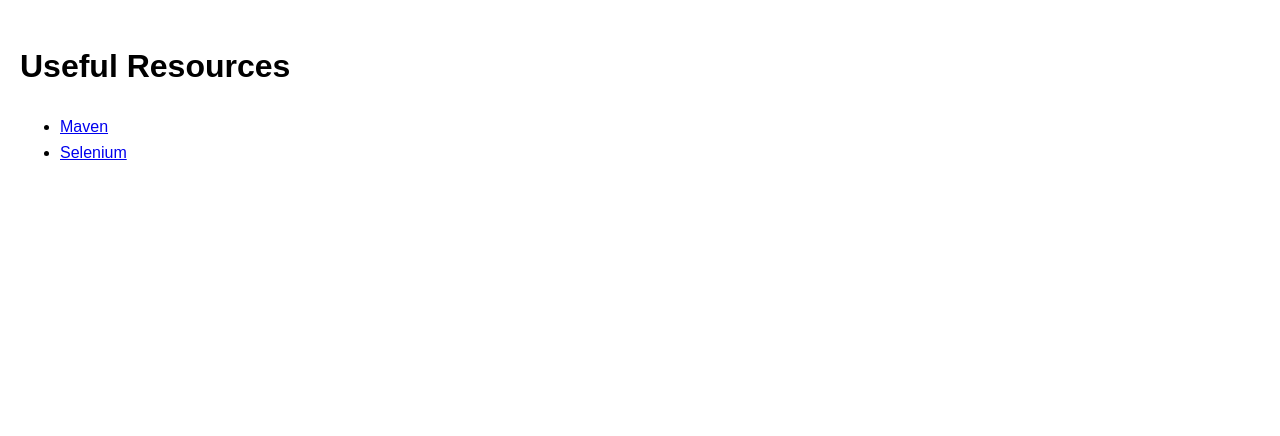
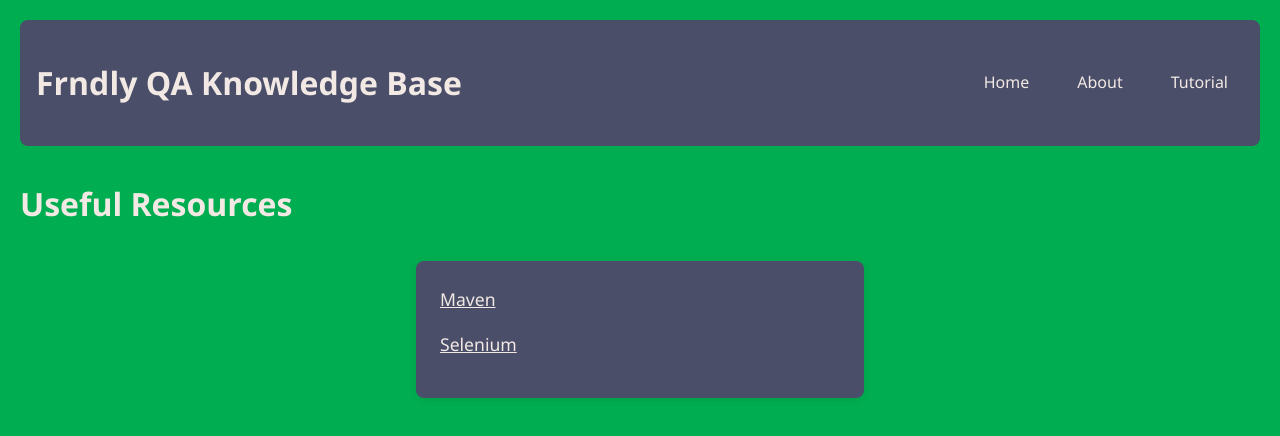
Before and after one commit to ponyboycurtis1268/cherryvalance, a plain HTML site: page tutorial.html in a window 1280 px wide. Drawn offline with Linux system fonts and the light colour scheme.

Commit message:
"initial commit"

```diff
--- a/style.css
+++ b/style.css
@@ -1,17 +1,86 @@
-body{
-    font-family: Arial, Helvetica, sans-serif;
+:root {
+    --primary-bg: rgba(0,173,80,255);
+    --header-bg: #4a4e69;
+    --link-color: #f2e9e4;
+    --link-hover: #c9ada7;
+    --border-radius: 8px;
+}
+
+body {
+    font-family: 'Segoe UI', Arial, Helvetica, sans-serif;
     margin: 0;
     padding: 20px;
     line-height: 1.6;
+    background-color: var(--primary-bg);
+    color: var(--link-color);
 }
-header{
-    background-color: lightgray;
+
+header {
+    background-color: var(--header-bg);
     padding: 1rem;
+    border-radius: var(--border-radius);
+    display: flex;
+    align-items: center;
+    justify-content: space-between;
+    margin-bottom: 2rem;
 }
-nav a{
-    margin-right: 1rem;
+
+nav {
+    display: flex;
+    gap: 1rem;
+}
+
+nav a {
     text-decoration: none;
-    color: aliceblue;
+    color: var(--link-color);
+    padding: 0.5rem 1rem;
+    border-radius: var(--border-radius);
+    transition: background 0.2s, color 0.2s;
 }
-nav a:hover{color: azure
+
+nav a:hover,
+nav a:focus {
+    background: var(--link-hover);
+    color: var(--primary-bg);
+    outline: none;
 }
+
+.links-container {
+    background: var(--header-bg, #4a4e69);
+    padding: 1.5rem;
+    border-radius: var(--border-radius, 8px);
+    box-shadow: 0 2px 8px rgba(0, 0, 0, 0.08);
+    max-width: 400px;
+    margin: 2rem auto;
+}
+
+.links-container ul {
+    list-style: none;
+    padding: 0;
+    margin: 0;
+}
+
+.links-container li {
+    margin-bottom: 1rem;
+}
+
+.links-container a {
+    color: var(--link-color);
+    font-weight: 500;
+    font-size: 1.1rem;
+}
+
+@media (max-width: 600px) {
+    header {
+        flex-direction: column;
+        align-items: flex-start;
+    }
+    nav {
+        flex-direction: column;
+        width: 100%;
+    }
+    nav a {
+        width: 100%;
+        margin-bottom: 0.5rem;
+    }
+}
--- a/tutorial.html
+++ b/tutorial.html
@@ -6,11 +6,21 @@
     <title>Informational Links</title>
     <link rel="stylesheet" href="style.css">
 </head>
+
 <body>
-<h1>Useful Resources</h1>
-<ul>
-    <li><a href="https://maven.apache.org/" target="_blank">Maven</a></li>
-    <li><a href="https://www.selenium.dev/" target="_blank">Selenium</a></li>
-</ul>
+    <header>
+        <h1>Frndly QA Knowledge Base</h1>
+        <nav>
+            <a href="index.html">Home</a>
+            <a href="about.html">About</a>
+            <a href="tutorial.html">Tutorial</a>
+        </nav>
+    </header>
+    <h1>Useful Resources</h1>
+    <div class="links-container">
+        <ul>
+            <li><a href="https://maven.apache.org/" target="_blank">Maven</a></li>
+            <li><a href="https://www.selenium.dev/" target="_blank">Selenium</a></li>
+        </ul>
 </body>
 </html>
```
Also changed, not shown: about.html (+12 -5 lines), index.html (+1 -0 lines).
